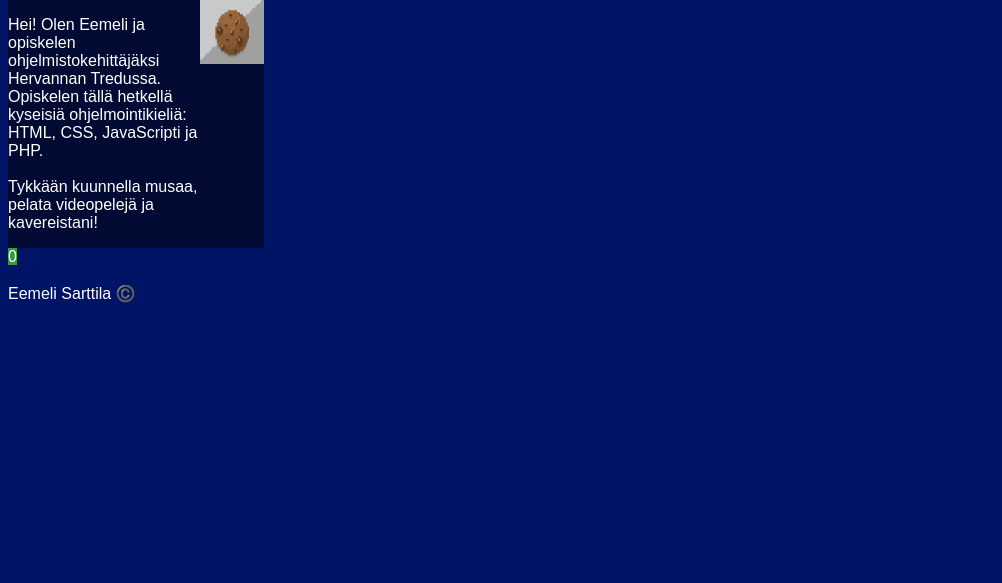
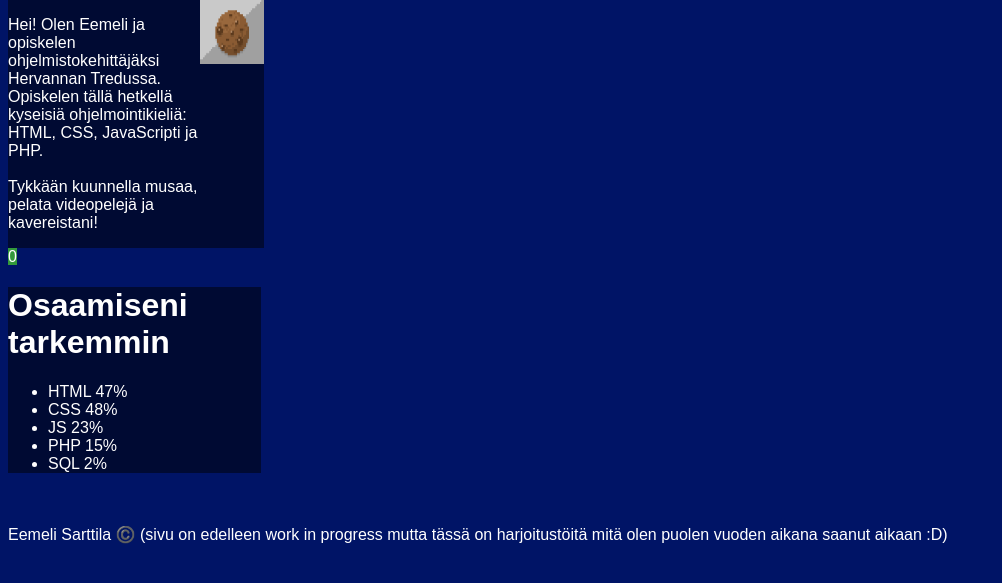
Before and after one commit to emppu-07/portfolio, a PHP site: page / in a window 1280 px wide. Shown: the part 26-609 px from the top of the page, without its empty margins (0-1002 px from the left). Run offline with PHP 8.4, Linux system fonts and the light colour scheme.

Commit message:
update part 534

```diff
--- a/index.html
+++ b/index.html
@@ -21,11 +21,22 @@
     </div>
     <a id="count" style=" background-color: hsl(125, 50%, 40%);">0</a>
 
+    <div class="skills">
+        <h1>Osaamiseni tarkemmin</h1>
+        <ul>
+            <li>HTML 47%</li>
+            <li>CSS 48%</li>
+            <li>JS 23%</li>
+            <li>PHP 15%</li>
+            <li>SQL 2%</li>
+        </ul>
+    </div>
+
 
 
     <br><br>
     <footer style="color:white;">
-        Eemeli Sarttila ©️
+        Eemeli Sarttila ©️ (sivu on edelleen work in progress mutta tässä on harjoitustöitä mitä olen puolen vuoden aikana saanut aikaan :D)
     </footer>
 
     <script>
--- a/style.css
+++ b/style.css
@@ -56,6 +56,13 @@ a:hover {
     color: white;
     opacity: 1;
 }
+
+.skills {
+    width: 20%;
+    background-color: rgba(0, 0, 0, 0.5);
+    color: white;
+    opacity: 1;
+}
 .introduction img {
     width: 64px;
     height: 64px;
```
